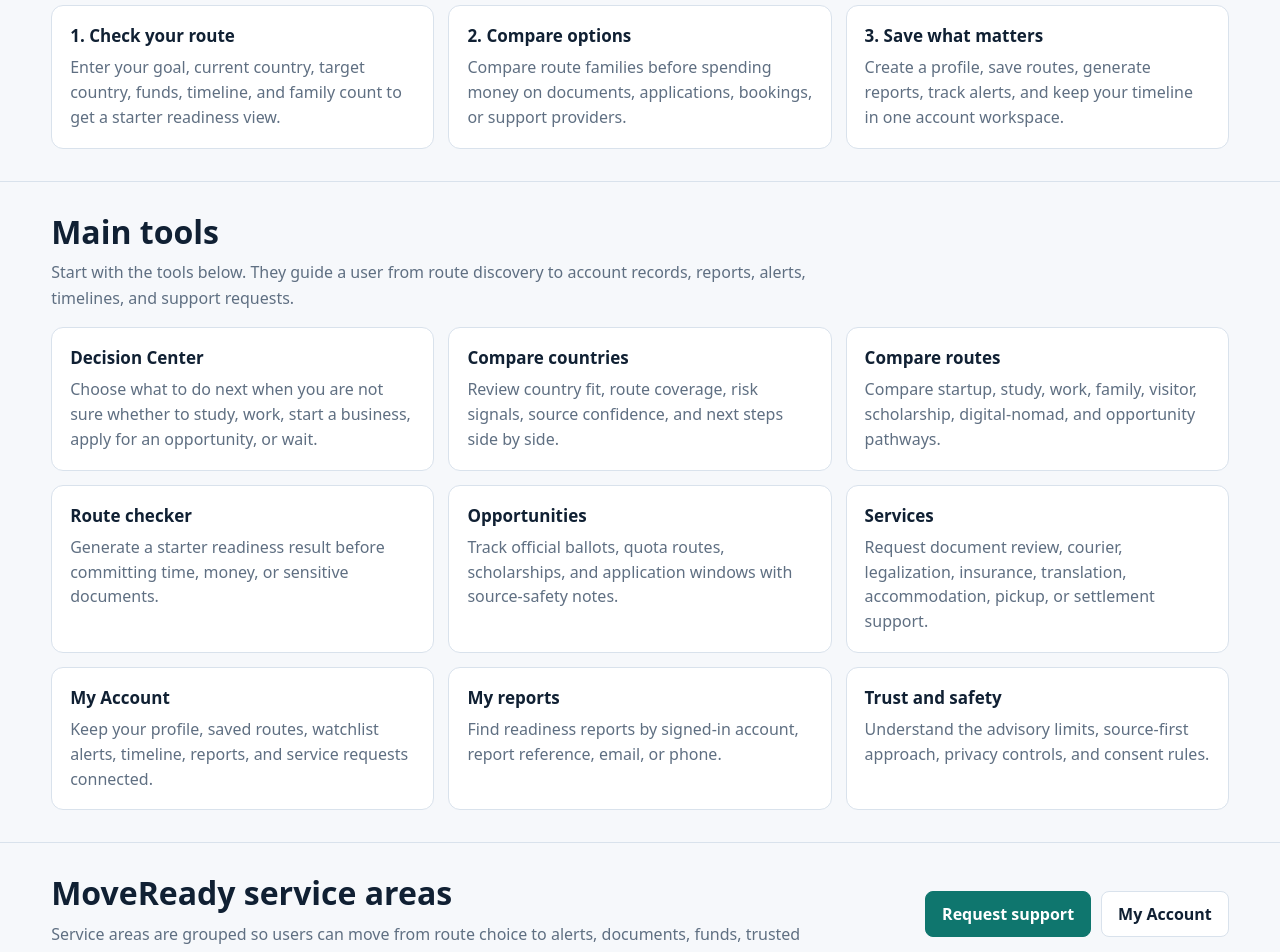
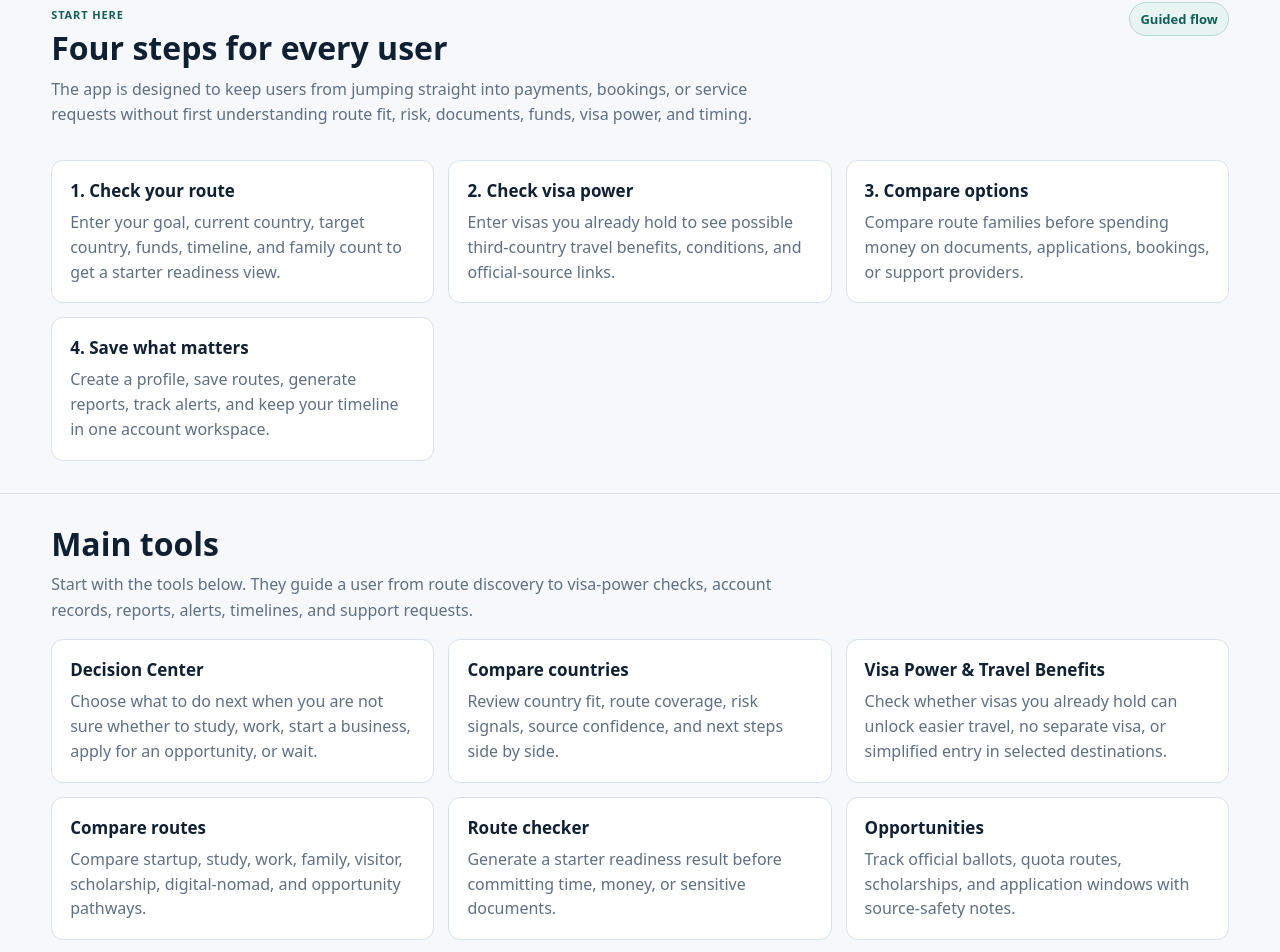
Before and after one commit to SirBM201/SirBM201-moveready-frontend, a Next.js app: page / in a window 1280 px wide. Shown: the part 870-1822 px from the top of the page. Built offline with nearby package versions, Linux system fonts and the light colour scheme.

Commit message:
Expose Visa Power on homepage

```diff
--- a/app/page.tsx
+++ b/app/page.tsx
@@ -8,12 +8,17 @@ const quickStart = [
     text: "Enter your goal, current country, target country, funds, timeline, and family count to get a starter readiness view.",
   },
   {
-    title: "2. Compare options",
+    title: "2. Check visa power",
+    href: "/visa-power",
+    text: "Enter visas you already hold to see possible third-country travel benefits, conditions, and official-source links.",
+  },
+  {
+    title: "3. Compare options",
     href: "/compare",
     text: "Compare route families before spending money on documents, applications, bookings, or support providers.",
   },
   {
-    title: "3. Save what matters",
+    title: "4. Save what matters",
     href: "/dashboard",
     text: "Create a profile, save routes, generate reports, track alerts, and keep your timeline in one account workspace.",
   },
@@ -29,6 +34,11 @@ const publicTools = [
     title: "Compare countries",
     href: "/country-comparison",
     text: "Review country fit, route coverage, risk signals, source confidence, and next steps side by side.",
+  },
+  {
+    title: "Visa Power & Travel Benefits",
+    href: "/visa-power",
+    text: "Check whether visas you already hold can unlock easier travel, no separate visa, or simplified entry in selected destinations.",
   },
   {
     title: "Compare routes",
@@ -96,6 +106,7 @@ export default function Home() {
           </p>
           <div className="actions">
             <a className="btn primary" href="/route-checker">Start route checker</a>
+            <a className="btn" href="/visa-power">Check visa power</a>
             <a className="btn" href="/dashboard">Open My Account</a>
             <a className="btn" href="/compare">Compare routes</a>
             <a className="btn" href="/country-comparison">Compare countries</a>
@@ -107,11 +118,13 @@ export default function Home() {
           <h2>How to use MoveReady</h2>
           <div className="mini-list">
             <div><strong>Start with your route</strong><span>Use the route checker or compare pages to understand realistic options.</span></div>
+            <div><strong>Check visa power</strong><span>Use existing strong visas to see possible extra travel benefits before applying elsewhere.</span></div>
             <div><strong>Save your profile</strong><span>Use My Account so reports, saved routes, alerts, and service requests stay connected.</span></div>
             <div><strong>Act from the report</strong><span>Follow document, funds, timeline, and risk actions before spending money.</span></div>
           </div>
           <div className="actions">
             <a className="btn primary" href="/route-checker">Generate starter plan</a>
+            <a className="btn" href="/visa-power">Open Visa Power</a>
             <a className="btn" href="/start">Open start guide</a>
           </div>
         </aside>
@@ -130,9 +143,9 @@ export default function Home() {
         <div className="section-heading-row">
           <div>
             <p className="overline">Start here</p>
-            <h2>Three steps for every user</h2>
+            <h2>Four steps for every user</h2>
             <p className="section-intro">
-              The app is designed to keep users from jumping straight into payments, bookings, or service requests without first understanding route fit, risk, documents, funds, and timing.
+              The app is designed to keep users from jumping straight into payments, bookings, or service requests without first understanding route fit, risk, documents, funds, visa power, and timing.
             </p>
           </div>
           <span className="status-dot">Guided flow</span>
@@ -150,7 +163,7 @@ export default function Home() {
       <section className="section" id="tools">
         <h2>Main tools</h2>
         <p className="section-intro">
-          Start with the tools below. They guide a user from route discovery to account records, reports, alerts, timelines, and support requests.
+          Start with the tools below. They guide a user from route discovery to visa-power checks, account records, reports, alerts, timelines, and support requests.
         </p>
         <div className="grid">
           {publicTools.map((route) => (
@@ -167,7 +180,7 @@ export default function Home() {
           <div>
             <h2>MoveReady service areas</h2>
             <p className="section-intro">
-              Service areas are grouped so users can move from route choice to alerts, documents, funds, trusted support, and settlement inside one clear platform.
+              Service areas are grouped so users can move from route choice to visa benefits, alerts, documents, funds, trusted support, and settlement inside one clear platform.
             </p>
           </div>
           <div className="actions">
@@ -202,6 +215,7 @@ export default function Home() {
             <span className="badge">Budget estimate</span>
             <span className="badge">Insurance notes</span>
             <span className="badge">Timeline events</span>
+            <span className="badge">Visa power</span>
             <span className="badge">Service requests</span>
             <span className="badge">Source freshness</span>
           </div>
```
